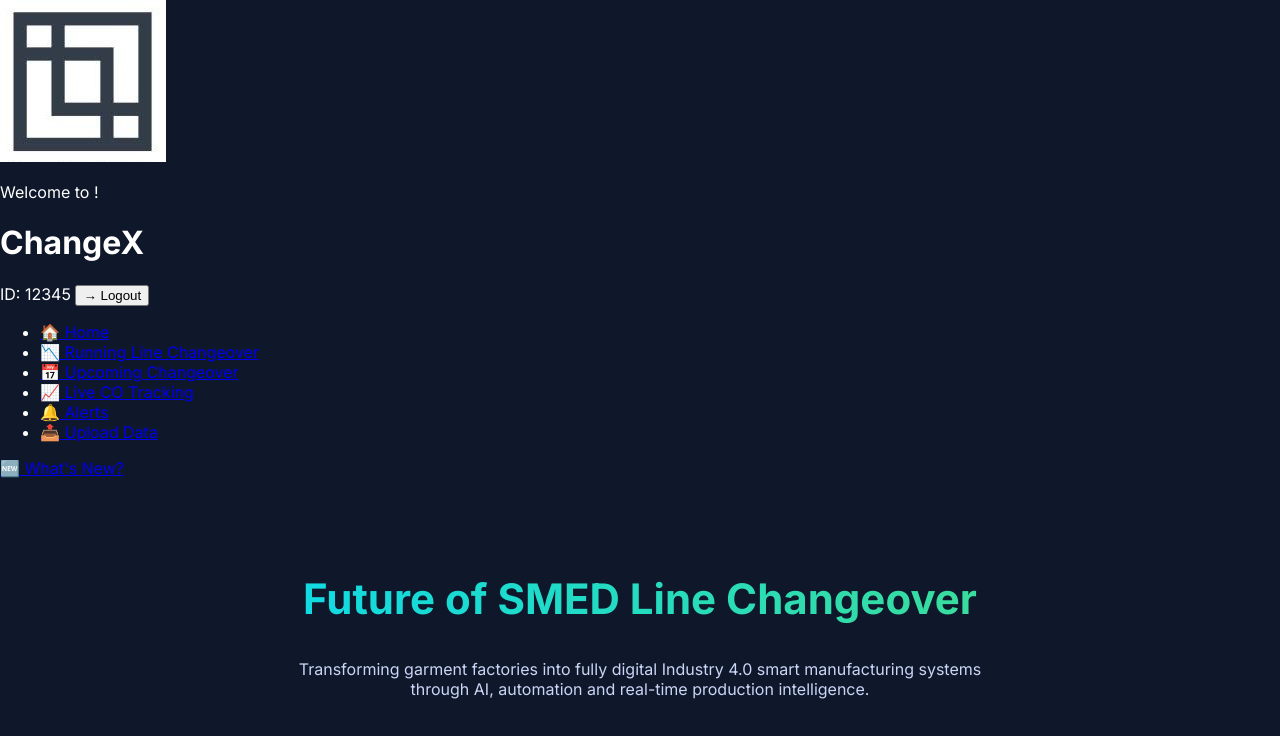
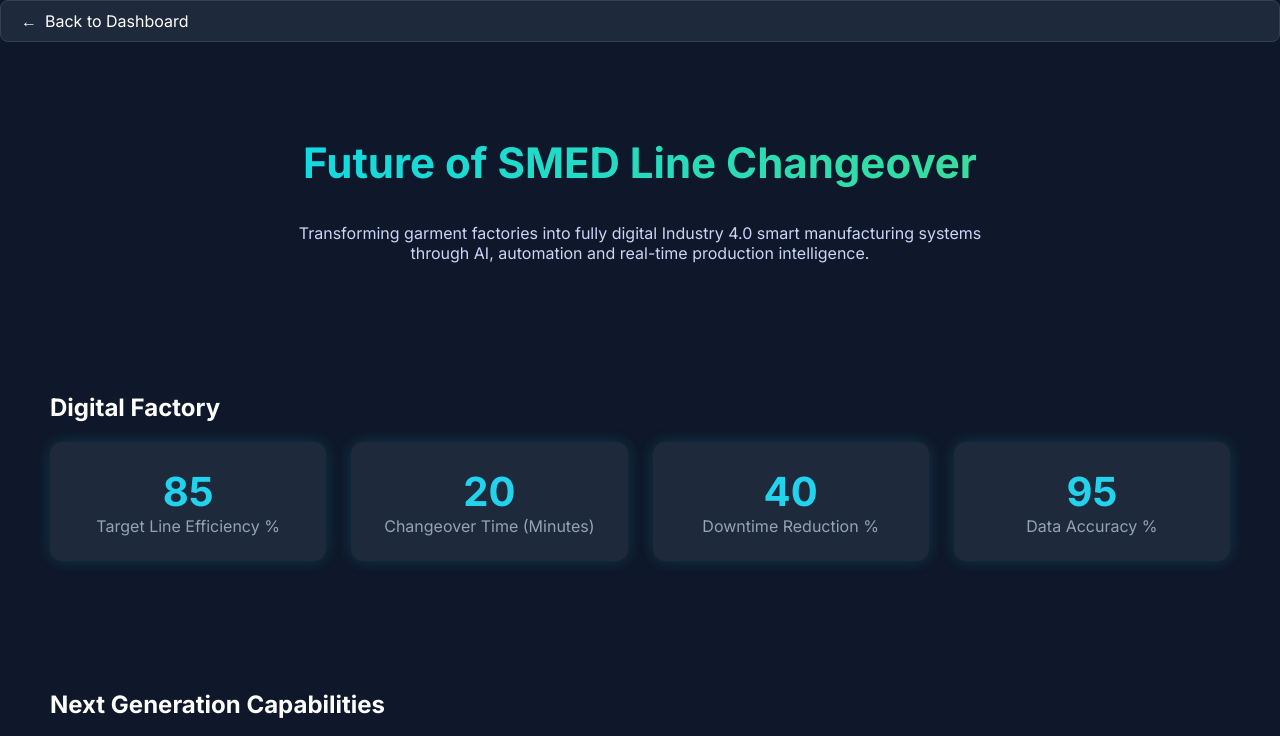
Before and after one commit to bloodlust00/changexd, a plain HTML site: page whats-new.html in a window 1280 px wide. Shown: the top 736 px of the page. Drawn offline with Linux system fonts and the light colour scheme.

Commit message:
debugging navigation area

```diff
--- a/script.js
+++ b/script.js
@@ -14,6 +14,9 @@ document.addEventListener('DOMContentLoaded', function() {
     // Check if sidebar should be expanded on load (persistence from previous page)
     if (sessionStorage.getItem('sidebar_persistent_hover') === 'true') {
         sidebar.classList.add('persistent-hover');
+
+        // Remove the temporary class from html element now that sidebar has its class
+        document.documentElement.classList.remove('sidebar-pushed');
     }
 
     // Set persistence when a link is clicked while sidebar is expanded
@@ -29,10 +32,7 @@ document.addEventListener('DOMContentLoaded', function() {
     // Remove persistence as soon as mouse moves within the page but outside the sidebar
     document.addEventListener('mousemove', function(e) {
         if (sidebar.classList.contains('persistent-hover')) {
-            const sidebarRect = sidebar.getBoundingClientRect();
-            // Expanded width is 260px
             const expandedWidth = 260;
-
             if (e.clientX > expandedWidth) {
                 sidebar.classList.remove('persistent-hover');
                 sessionStorage.removeItem('sidebar_persistent_hover');
--- a/whats-new.html
+++ b/whats-new.html
@@ -1,8 +1,12 @@
 <!DOCTYPE html>
 <html lang="en">
 <head>
-<meta charset="UTF-8">
-<meta name="viewport" content="width=device-width, initial-scale=1.0">
+    <script>
+        if (sessionStorage.getItem('sidebar_persistent_hover') === 'true') {
+            document.documentElement.classList.add('sidebar-pushed');
+        }
+    </script>
+    <meta charset="UTF-8"><meta name="viewport" content="width=device-width, initial-scale=1.0">
 <title>SMED Digital Factory - What's New</title>
 
 <link href="https://fonts.googleapis.com/css2?family=Inter:wght@400;600;700&display=swap" rel="stylesheet">
@@ -133,33 +137,14 @@ body{
 
 <body class="dashboard-page">
     <header class="header">
-        <div class="logo-container" style="flex-direction: row; align-items: center;"><img src="assets/logo.jpg" alt="Company Logo" class="company-logo">
-            <p class="welcome-text">Welcome to !</p>
-            <h1 class="logo"><span class="purple">Change</span><span class="red">X</span></h1>
-        </div>
-        <div class="header-right">
-            <span class="user-email" id="userEmployeeID">ID: 12345</span>
-            <button class="btn btn-logout" onclick="logout()">
-                <span>→</span> Logout
-            </button>
+        <div class="header-left">
+            <a href="index.html" class="btn btn-back" style="background: #1e293b; color: white; border: 1px solid #334155; display: flex; align-items: center; gap: 8px; border-radius: 8px; padding: 10px 20px; text-decoration: none;">
+                <span>←</span> Back to Dashboard
+            </a>
         </div>
     </header>
 
     <div class="app-container">
-        <nav class="sidebar">
-            <ul class="nav-menu">
-                <li><a href="index.html" class="nav-item"><span class="nav-icon">🏠</span> Home</a></li>
-                <li><a href="running-line.html" class="nav-item"><span class="nav-icon">📉</span> Running Line Changeover</a></li>
-                <li><a href="upcoming.html" class="nav-item"><span class="nav-icon">📅</span> Upcoming Changeover</a></li>
-                <li><a href="live-tracking.html" class="nav-item"><span class="nav-icon">📈</span> Live CO Tracking</a></li>
-                <li><a href="alerts.html" class="nav-item"><span class="nav-icon">🔔</span> Alerts</a></li>
-                <li><a href="upload.html" class="nav-item"><span class="nav-icon">📤</span> Upload Data</a></li>
-            </ul>
-            <div class="sidebar-footer">
-                <a href="whats-new.html" class="nav-item active"><span class="nav-icon">🆕</span> What's New?</a>
-            </div>
-        </nav>
-
         <main class="main-content" style="background:#0f172a; color:white; padding: 0;">
             <!-- HEADER -->
             <section class="whats-new-header">
```
Also changed, not shown: alerts.html (+5 -0 lines), contact.html (+5 -0 lines), factory-detail.html (+5 -0 lines), help-center.html (+5 -0 lines), index.html (+5 -0 lines), live-tracking.html (+5 -0 lines), login.html (+5 -0 lines), running-line.html (+5 -0 lines), signup.html (+5 -0 lines), styles.css (+9 -0 lines), upcoming.html (+5 -0 lines), upload.html (+5 -0 lines), screenshots/Screenshot 2026-03-10 164700.png (added).
